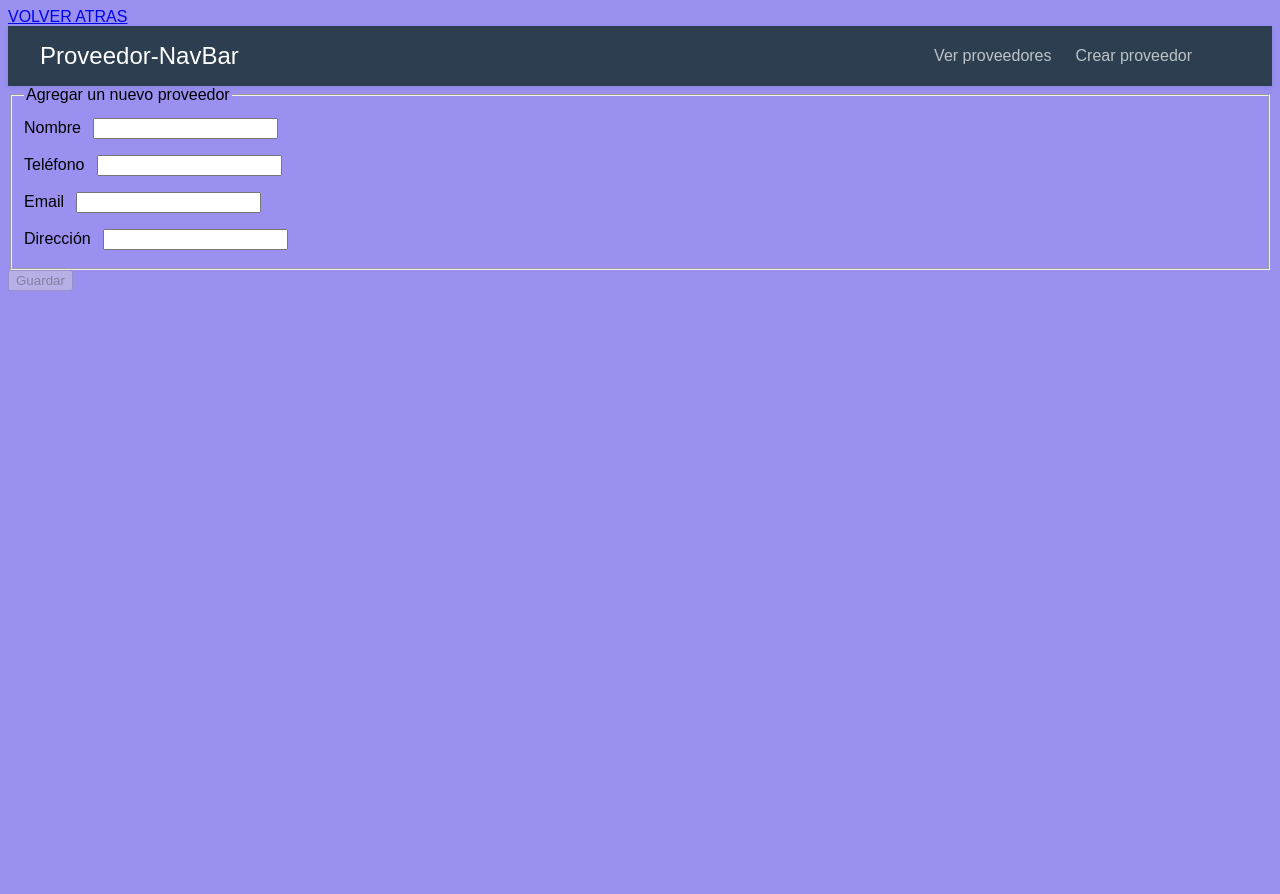
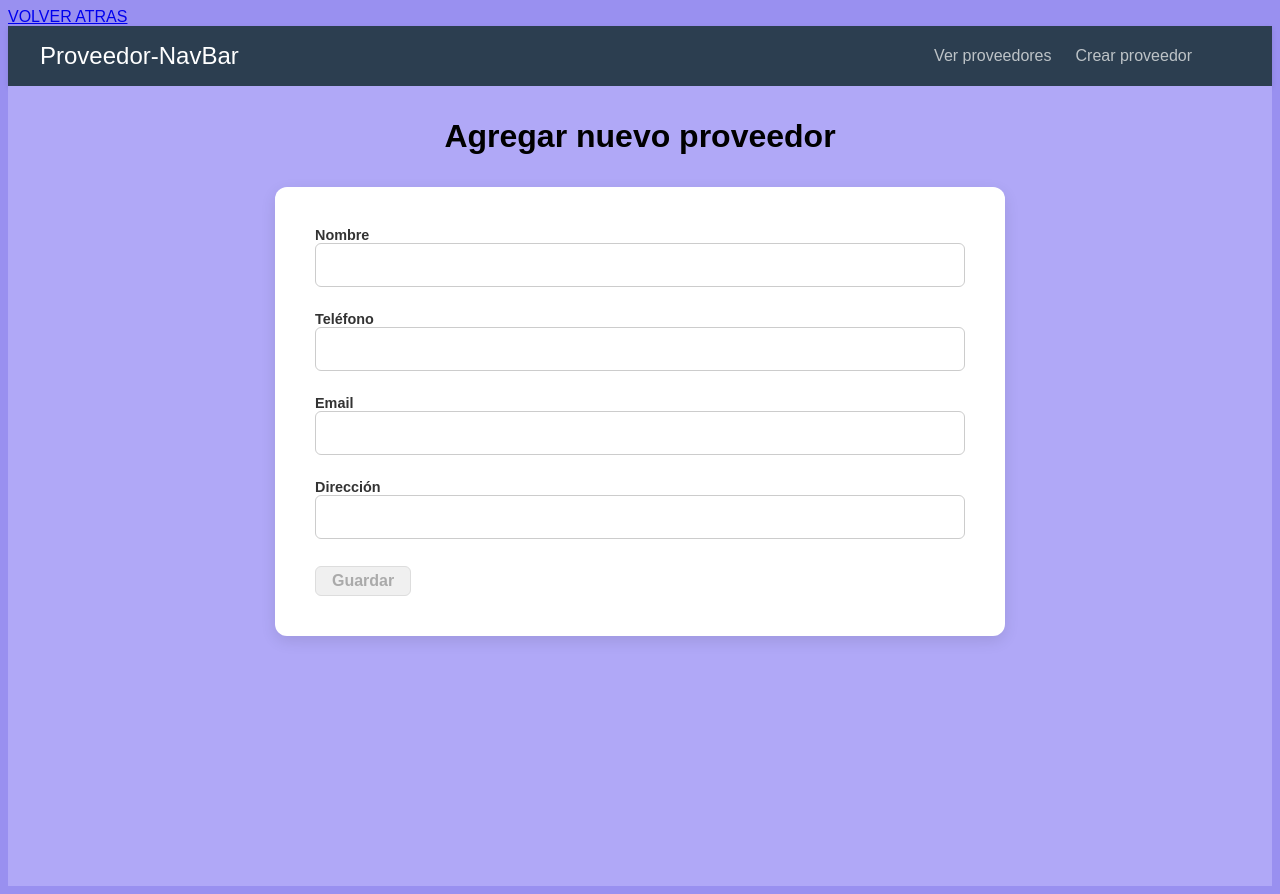
Before and after one commit to Danrognoni/Gestock-FrontEnd, an Angular app: page /proveedores/createProveedor in a window 1280 px wide. Before the commit the page ends 800 px from the top, so only its background shows below. Built offline with nearby package versions, Linux system fonts and the light colour scheme.

Commit message:
proveedorForm style

```diff
--- a/db.json
+++ b/db.json
@@ -28,18 +28,11 @@
     },
     {
       "id": "2",
-      "nombre": "Distribuidora Bebidas SRL",
+      "nombre": "La Serenisima",
       "telefono": "987654321",
       "email": "ventas@bebidas.com",
       "direccion": "Avenida Siempre Viva 742",
       "imagen": "https://upload.wikimedia.org/wikipedia/commons/thumb/6/61/La_Serenisma_Logo.svg/1200px-La_Serenisma_Logo.svg.png"
-    },
-    {
-      "id": "d5dc",
-      "nombre": "Dante",
-      "telefono": "2334424",
-      "email": "dantema@gmail.com",
-      "direccion": "asdasd"
     },
     {
       "id": "3",
--- a/src/app/pages/proveedor-form/proveedor-form.component.css
+++ b/src/app/pages/proveedor-form/proveedor-form.component.css
@@ -1,7 +1,89 @@
-fieldset {
-  display: flex;
-  flex-direction: column;
+.form-container {
+  background-color: #b0a8f7;
+  min-height: 100vh;
+  padding: 2rem;
+  box-sizing: border-box;
+  font-family: 'Segoe UI', Tahoma, Geneva, Verdana, sans-serif;
 }
-fieldset input {
-  margin: 0.5rem;
+
+.form-title {
+  text-align: center;
+  color: black;
+  font-weight: 600;
+  font-size: 2rem;
+  margin-top: 0;
+  margin-bottom: 2rem;
 }
+
+.form-card {
+  display: block;
+  background-color: #ffffff;
+  max-width: 650px;
+  margin: 0 auto;
+  padding: 2.5rem;
+  border-radius: 12px;
+  box-shadow: 0 5px 15px rgba(0, 0, 0, 0.1);
+}
+
+.formulario {
+  margin-bottom: 1.5rem;
+}
+
+.formulario label {
+  display: block;
+  font-weight: 600;
+  color: #333;
+  font-size: 0.9rem;
+  margin-bottom: 0.5rem;
+}
+
+.formulario input[type="text"],
+.formulario input[type="number"],
+.formulario input[type="email"],
+.formulario select {
+  width: 100%;
+  padding: 0.75rem;
+  border: 1px solid #ccc;
+  border-radius: 6px;
+  box-sizing: border-box;
+  font-size: 1rem;
+  background-color: #fff;
+}
+
+.msg-error {
+  color: #d9534f;
+  font-size: 0.85rem;
+  font-weight: 500;
+  margin-top: 0.3rem;
+  margin-bottom: 0;
+}
+
+button[type="submit"] {
+  background-color: #f0f0f0;
+  border: 1px solid #ccc;
+  color: #555;
+  padding: 0.3rem 1rem;
+  border-radius: 6px;
+  font-size: 1rem;
+  font-weight: 600;
+  cursor: pointer;
+  transition: background-color 0.2s;
+  margin-top: 0.2rem;
+}
+
+button[type="submit"]:disabled {
+  background-color: #f0f0f0;
+  border-color: #ddd;
+  color: #aaa;
+  cursor: not-allowed;
+}
+
+button[type="submit"]:not(:disabled):hover {
+  background-color: #e0e0e0;
+}
+
+.form-card fieldset {
+  border: none;
+  padding: 0;
+  margin: 0;
+}
--- a/src/app/pages/proveedor-form/proveedor-form.component.html
+++ b/src/app/pages/proveedor-form/proveedor-form.component.html
@@ -1,7 +1,7 @@
-<section>
-  <form [formGroup]="proveedorForm" (ngSubmit)="onSubmit()">
+<section class="form-container">
+  <h1 class="form-title">Agregar nuevo proveedor</h1>
+  <form class="form-card" [formGroup]="proveedorForm" (ngSubmit)="onSubmit()">
     <fieldset>
-      <legend>Agregar un nuevo proveedor</legend>
       <div class="formulario">
         <label for="nombre">Nombre
         <input type="text" id="nombre" formControlName="nombre">
```
